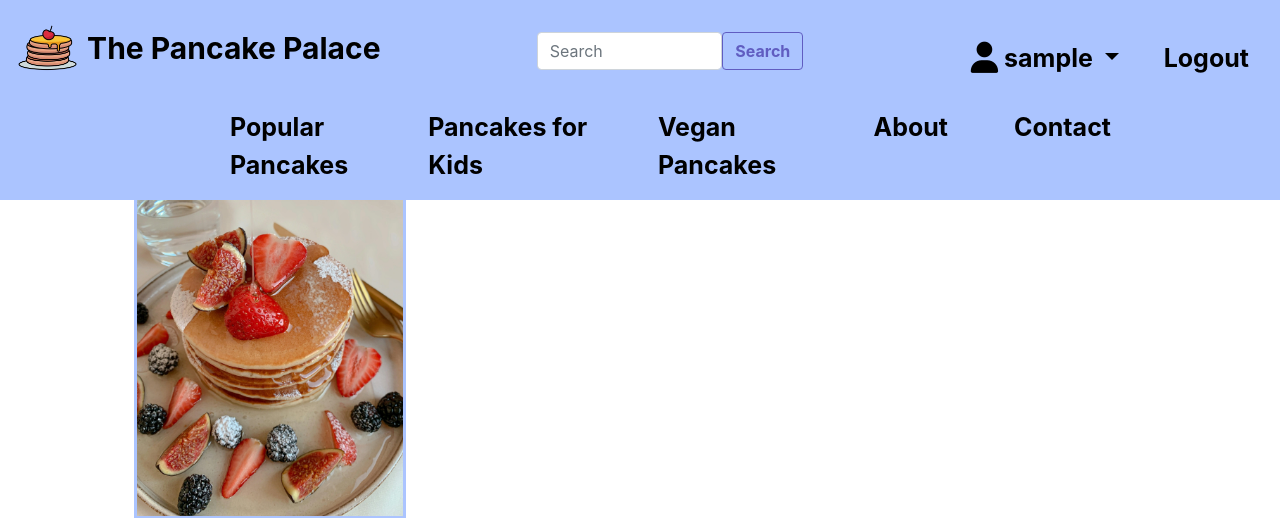
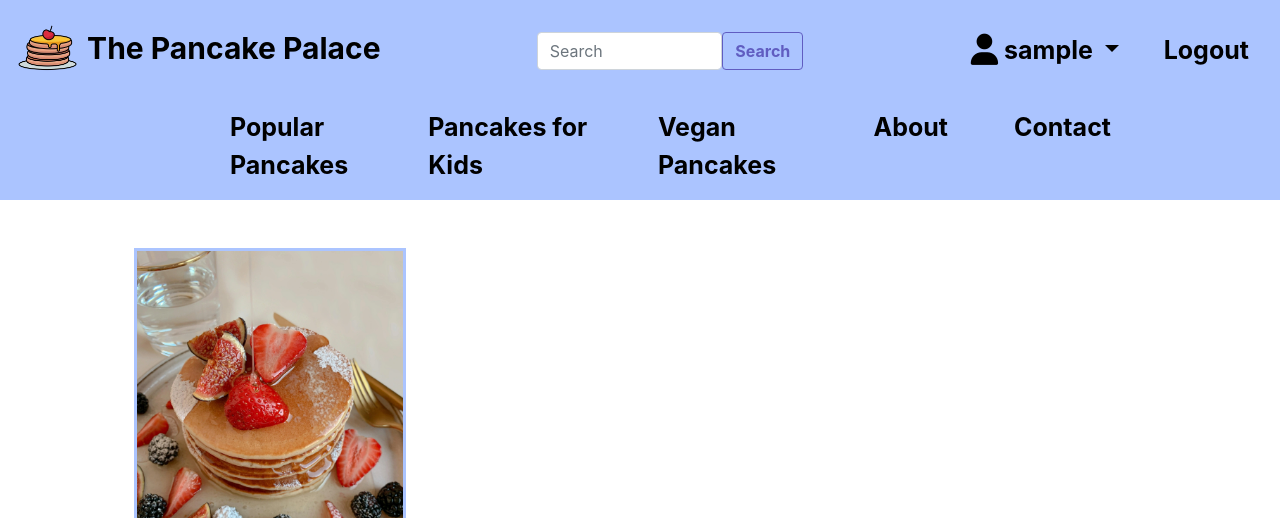
Before and after one commit to vega-2135/the_pancake_palace, a Django app: page /about/ in a window 1280 px wide; the page is wider, and only the part inside the window is pictured. Shown: the top 518 px of that part. Run offline with Django 4.2, Linux system fonts and the light colour scheme; the visitor is signed in with stand-in values (Sample User, id 1); data that the repository does not hold is empty; parts of the project's set-up code (start-up, migrations or seed data) failed here and were passed over; some libraries are stand-ins or nearby versions.

Commit message:
style: fix minor aesthetic styling
Signed-off-by: Carolina Romero Carrasco <mcarolinarc28@gmail.com>

```diff
--- a/static/css/style.css
+++ b/static/css/style.css
@@ -462,7 +462,7 @@ i {
     }
 }
 
-@media screen and (min-width: 768px) {
+@media screen and (width: 768px) {
     main {
         margin-top: 110px;
     }
--- a/templates/base.html
+++ b/templates/base.html
@@ -66,7 +66,7 @@
                     <ul class="list-inline list-unstyled text-center text-lg-right my-0">
                         {% if user.is_authenticated %}
                             <li class="list-inline-item dropdown">
-                                <a class="nav-link dropdown-toggle top-nav-it" href="#" data-toggle="dropdown" aria-haspopup="true" aria-expanded="false">
+                                <a class="nav-link dropdown-toggle top-nav-it" href="#" id="dropdownMenuLink" data-toggle="dropdown" aria-haspopup="true" aria-expanded="false">
                                     <i class="fas fa-user fa-lg nav-color"></i>
                                     {{ user.username }}
                                 </a>
@@ -87,7 +87,7 @@
 
                             <li class="list-inline-item">
                                 <a class="top-nav-it nav-link {% if request.path == logout_url %}active{% endif %}" aria-current="page"
-                                    href="{% url 'account_logout' %}"><div class="text-center">Logout</a>
+                                    href="{% url 'account_logout' %}">Logout</a>
                             </li>
                             {% else %}
                                 <li class="list-inline-item dropdown">
--- a/templates/mobile-top-header.html
+++ b/templates/mobile-top-header.html
@@ -16,7 +16,7 @@
     </div>
 </li>
 <li class="list-inline-item dropdown">
-    <a class="text-black nav-link d-block d-lg-none" href="#" data-toggle="dropdown" aria-haspopup="true" aria-expanded="false">
+    <a class="text-black nav-link d-block d-lg-none" href="#" id="user-options" data-toggle="dropdown" aria-haspopup="true" aria-expanded="false">
         <div class="text-center">
             <div><i class="fas fa-user fa-lg nav-color"></i></div>
             <p class="my-0 nav-color">{{ user.username }}</p>
```
Also changed, not shown: 1 other file.
